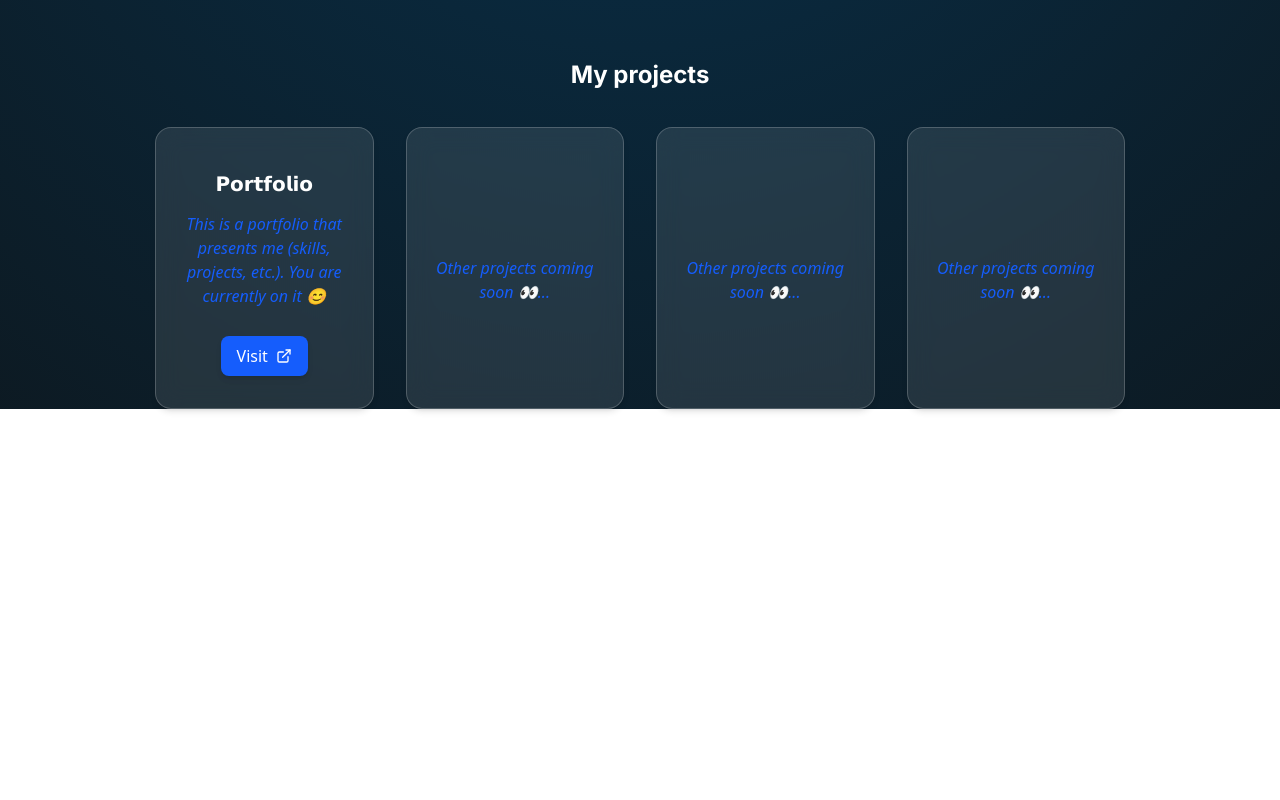
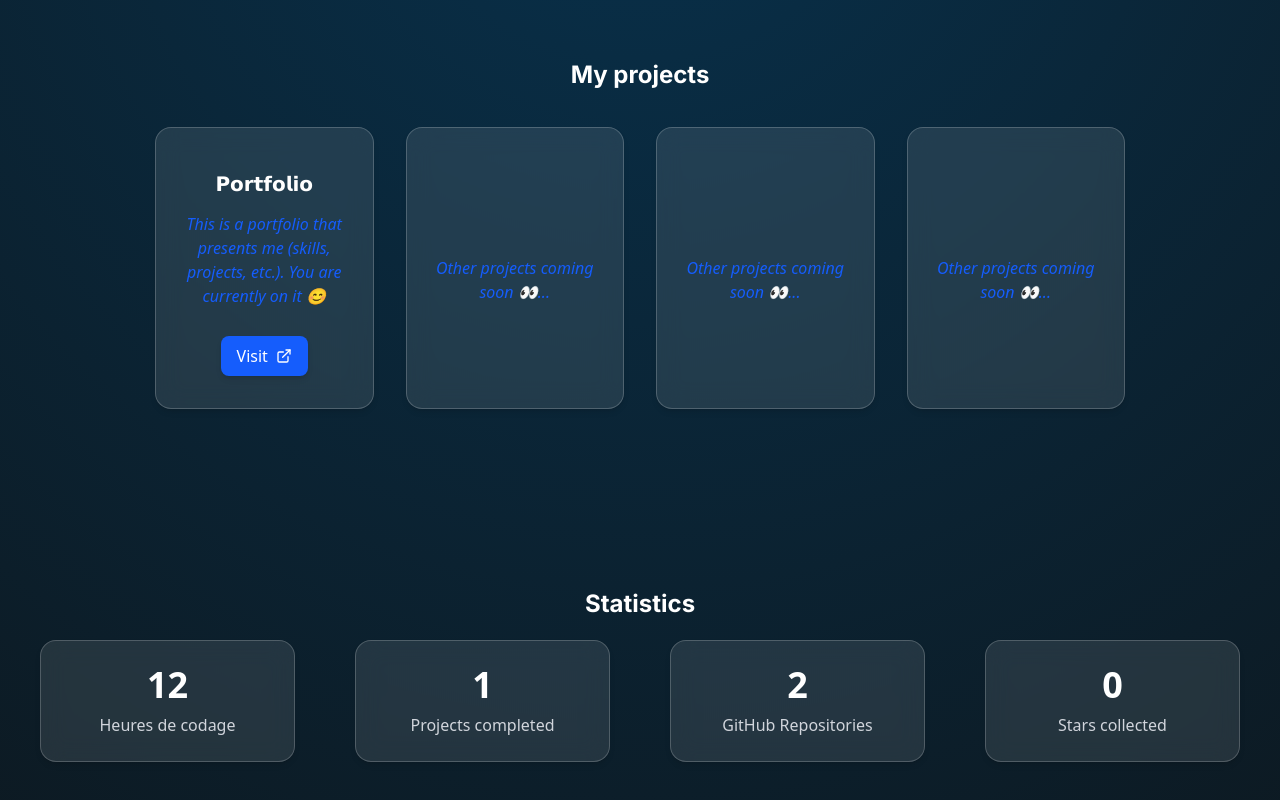
Before and after one commit to axelio-dev/portfolio, a Next.js app: page / in a window 1280 px wide. Shown: the part 1214-2014 px from the top of the page. Before the commit the page ends 1623 px from the top, so only its background shows below. Built offline with nearby package versions, Linux system fonts and the light colour scheme.

Commit message:
Added statistics component

```diff
--- a/src/app/page.tsx
+++ b/src/app/page.tsx
@@ -2,11 +2,14 @@ import Navbar from "@/ui/navbar";
 import Image from "next/image";
 import { inter } from "./layout";
 import Card from "@/ui/card";
+import Stats from "@/ui/Stats";
 
 export default function Home() {
   return (
     <div className="">
+      {/* Navbar */}
       <Navbar />
+
       {/* Introduction about myself */}
       <div className="grid grid-cols-2 gap-6 items-center" id="home">
         <div className="text-white ml-[75px] mt-[140px]">
@@ -28,6 +31,7 @@ export default function Home() {
           />
         </div>
       </div>
+
       {/* My skills */}
       <div className="m-auto" id="skills">
         <h1
@@ -48,7 +52,6 @@ export default function Home() {
       </div>
 
       {/* My projects */}
-
       <div className="m-auto" id="projects">
         <h1
           className={`${inter.className} text-white text-center text-2xl font-bold mt-[150px] mb-[20px]`}
@@ -67,6 +70,16 @@ export default function Home() {
           <Card description="Other projects coming soon 👀..." title="" />
         </div>
       </div>
+
+      {/* Statistics */}
+      <div className="m-auto py-10" id="statistics">
+        <h1
+          className={`${inter.className} text-white text-center text-2xl font-bold mt-[150px] mb-[20px]`}
+        >
+          Statistics
+        </h1>
+        <Stats />
+      </div>
     </div>
   );
 }
--- /dev/null
+++ b/src/ui/Stats.tsx
@@ -0,0 +1,25 @@
+export default function Stats() {
+  return (
+    <div className="flex justify-around gap-15 mr-[40px] ml-[40px]">
+      <div className="flex-1 flex flex-col items-center justify-center text-center p-6 bg-white/10 backdrop-blur-md border border-white/20 rounded-2xl shadow-md transition-transform duration-500 ease-in-out hover:scale-105 hover:shadow-blue-500/40 hover:border-blue-500">
+        <div className="text-4xl text-white font-bold">12</div>
+        <div className="mt-2 text-gray-300">Heures de codage</div>
+      </div>
+
+      <div className="flex-1 flex flex-col items-center justify-center text-center p-6 bg-white/10 backdrop-blur-md border border-white/20 rounded-2xl shadow-md transition-transform duration-500 ease-in-out hover:scale-105 hover:shadow-blue-500/40 hover:border-blue-500">
+        <div className="text-4xl text-white font-bold">1</div>
+        <div className="mt-2 text-gray-300">Projects completed</div>
+      </div>
+
+      <div className="flex-1 flex flex-col items-center justify-center text-center p-6 bg-white/10 backdrop-blur-md border border-white/20 rounded-2xl shadow-md transition-transform duration-500 ease-in-out hover:scale-105 hover:shadow-blue-500/40 hover:border-blue-500">
+        <div className="text-4xl text-white font-bold">2</div>
+        <div className="mt-2 text-gray-300">GitHub Repositories</div>
+      </div>
+
+      <div className="flex-1 flex flex-col items-center justify-center text-center p-6 bg-white/10 backdrop-blur-md border border-white/20 rounded-2xl shadow-md transition-transform duration-500 ease-in-out hover:scale-105 hover:shadow-blue-500/40 hover:border-blue-500">
+        <div className="text-4xl text-white font-bold">0</div>
+        <div className="mt-2 text-gray-300">Stars collected</div>
+      </div>
+    </div>
+  );
+}
--- a/src/ui/navbar.tsx
+++ b/src/ui/navbar.tsx
@@ -15,7 +15,7 @@ export default function Navbar() {
           <NavbarItem href="#home" text="Home" />
           <NavbarItem href="#skills" text="Skills" />
           <NavbarItem href="#projects" text="Projects" />
-          <NavbarItem href="#activities" text="My Activities" />
+          <NavbarItem href="#statistics" text="Statistics" />
           <NavbarItem href="/contact" text="Contact me" />
         </div>
       </div>
```
